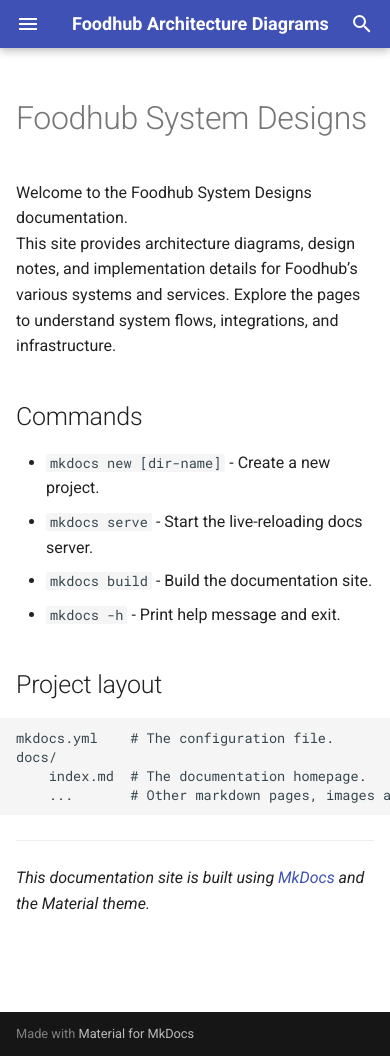
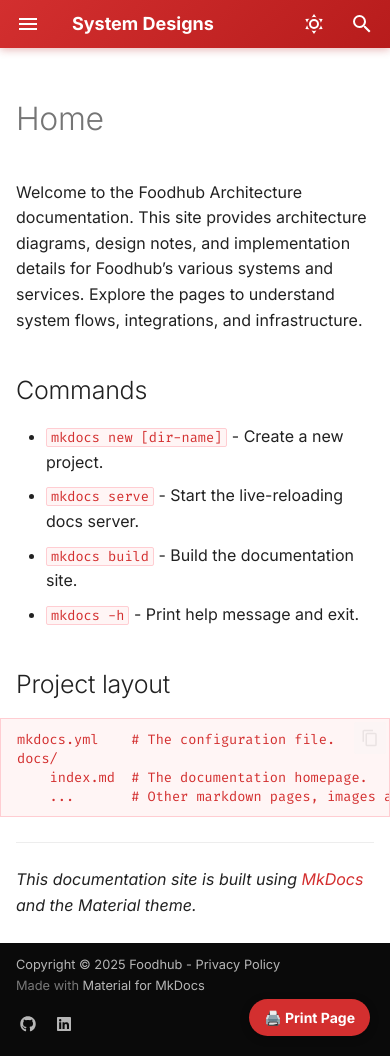
Before and after one commit to fh-asad/system_designs, an MkDocs documentation site: the page built from docs/index.md, in a window 390 px wide and 1056 px high. Built offline with MkDocs 1.6.1 and Material for MkDocs 9.7.7, drawn with Linux system fonts in a browser that asks for light colours; comment, search, counter and statistics services are not loaded.

Commit message:
Website design and color updation

```diff
--- /dev/null
+++ b/docs/css/foodhub-red-theme.css
@@ -0,0 +1,131 @@
+/* Foodhub Red Theme - Modern Restaurant Branding */
+:root > * {
+    /* Primary red colors */
+    --md-primary-fg-color: #D32F2F;        /* Foodhub primary red */
+    --md-primary-fg-color--light: #E53935; /* Lighter red */
+    --md-primary-fg-color--dark: #C62828;  /* Darker red */
+
+    /* Accent colors - complementary to red */
+    --md-accent-fg-color: #FF6E40;         /* Deep orange accent */
+    --md-accent-fg-color--transparent: rgba(255, 110, 64, 0.1);
+
+    /* Code block colors */
+    --md-code-bg-color: #FFF5F5;
+    --md-code-fg-color: #D32F2F;
+}
+
+/* Header styling with gradient */
+.md-header {
+    background: linear-gradient(135deg, #D32F2F 0%, #B71C1C 100%);
+    box-shadow: 0 2px 8px rgba(179, 28, 28, 0.3);
+}
+
+/* Navigation tabs */
+.md-tabs {
+    background: linear-gradient(135deg, #E53935 0%, #D32F2F 100%);
+    border-bottom: 1px solid #B71C1C;
+}
+
+.md-tabs__link--active {
+    color: #FFFFFF !important;
+    border-bottom: 3px solid #FF6E40 !important;
+    font-weight: 600;
+}
+
+.md-tabs__link:hover {
+    color: #FFCCBC !important;
+    background-color: rgba(179, 28, 28, 0.1);
+}
+
+/* Search box styling */
+.md-search__form {
+    background-color: rgba(255, 255, 255, 0.15) !important;
+    backdrop-filter: blur(10px);
+}
+
+.md-search__form:hover {
+    background-color: rgba(255, 255, 255, 0.25) !important;
+}
+
+.md-search__input::placeholder {
+    color: rgba(255, 255, 255, 0.7) !important;
+}
+
+/* Sidebar navigation */
+.md-nav--primary .md-nav__title {
+    background: linear-gradient(135deg, #D32F2F 0%, #B71C1C 100%);
+    color: white !important;
+    font-weight: 600;
+    padding: 4px 5px 6px 20px;
+}
+
+.md-nav__item .md-nav__link--active {
+    color: #D32F2F !important;
+    font-weight: 600;
+}
+
+.md-nav__item .md-nav__link:hover {
+    color: #FF6E40 !important;
+}
+
+/* Buttons and interactive elements */
+.md-typeset a {
+    color: #D32F2F;
+}
+
+.md-typeset a:hover {
+    color: #FF6E40;
+    text-decoration: underline;
+}
+
+/* Code blocks */
+.md-typeset code {
+    background-color: #FFF5F5;
+    color: #D32F2F;
+    border: 1px solid #FFCDD2;
+}
+
+/* Admonition boxes with red theme */
+.md-typeset .admonition.note {
+    border-left-color: #D32F2F;
+}
+
+.md-typeset .admonition.note > .admonition-title {
+    background-color: rgba(211, 47, 47, 0.1);
+    border-bottom-color: #FFCDD2;
+}
+
+/* Footer styling */
+.md-footer {
+    background: linear-gradient(135deg, #B71C1C 0%, #8B0000 100%);
+}
+
+.md-footer-meta {
+    background-color: #0a0a0a; /* Complementary purple for footer meta */
+}
+
+/* Dark mode support */
+[data-md-color-scheme="slate"] {
+    --md-primary-fg-color: #B71C1C;
+    --md-primary-fg-color--light: #D32F2F;
+    --md-primary-fg-color--dark: #8B0000;
+    --md-accent-fg-color: #FF8A65;
+
+    --md-code-bg-color: #2D1B1B;
+    --md-code-fg-color: #FF8A65;
+}
+
+[data-md-color-scheme="slate"] .md-header {
+    background: linear-gradient(135deg, #B71C1C 0%, #8B0000 100%);
+}
+
+[data-md-color-scheme="slate"] .md-tabs {
+    background: linear-gradient(135deg, #C62828 0%, #B71C1C 100%);
+}
+
+/* Responsive design enhancements */
+@media screen and (max-width: 76.1875em) {
+    .md-nav--primary .md-nav__title {
+        background: linear-gradient(135deg, #D32F2F 0%, #B71C1C 100%);
+    }
+}
--- /dev/null
+++ b/docs/css/print.css
@@ -0,0 +1,121 @@
+/* Print-specific styles */
+@media print {
+    /* Hide unnecessary elements */
+    .md-header,
+    .md-tabs,
+    .md-footer,
+    .md-sidebar,
+    .print-button,
+    .md-content__button,
+    .md-nav__title,
+    .md-search,
+    .md-dialog,
+    .md-announce,
+    .md-source,
+    .md-source__repository {
+        display: none !important;
+    }
+
+    /* Ensure content takes full width */
+    .md-main {
+        display: block !important;
+    }
+
+    .md-content {
+        margin: 0 !important;
+        padding: 0 !important;
+        max-width: 100% !important;
+    }
+
+    /* Improve readability for print */
+    body {
+        font-size: 12pt !important;
+        line-height: 1.6 !important;
+        color: #000 !important;
+        background: #fff !important;
+    }
+
+    /* Ensure links are visible in print */
+    a {
+        color: #000 !important;
+        text-decoration: underline !important;
+    }
+
+    /* Add URL after links */
+    a[href]::after {
+        content: " (" attr(href) ")";
+        font-size: 10pt;
+        color: #666;
+    }
+
+    /* Don't show URLs for these elements */
+    a[href^="#"]::after,
+    a[href^="javascript:"]::after {
+        content: "" !important;
+    }
+
+    /* Improve code block printing */
+    pre, code {
+        background-color: #f8f8f8 !important;
+        border: 1px solid #ddd !important;
+        color: #000 !important;
+        white-space: pre-wrap !important;
+    }
+
+    /* Page breaks */
+    h1, h2, h3 {
+        page-break-after: avoid;
+    }
+
+    pre, blockquote {
+        page-break-inside: avoid;
+    }
+
+    /* Remove backgrounds and shadows */
+    .md-typeset pre > code {
+        background-color: #f8f8f8 !important;
+        -webkit-print-color-adjust: exact;
+        print-color-adjust: exact;
+    }
+
+    /* Header for printed pages */
+    @page {
+        margin: 2cm;
+        @top-right {
+            content: "Foodhub Architecture Documentation";
+            font-size: 10pt;
+            color: #666;
+        }
+        @bottom-right {
+            content: "Page " counter(page) " of " counter(pages);
+            font-size: 10pt;
+            color: #666;
+        }
+    }
+
+    /* First page header */
+    @page :first {
+        @top-right {
+            content: "";
+        }
+    }
+
+    /* Print logo and title on first page */
+    .md-content::before {
+        content: "";
+        display: block;
+        text-align: center;
+        margin-bottom: 2cm;
+    }
+
+    .md-content::after {
+        content: "Foodhub Architecture Documentation | Confidential";
+        display: block;
+        text-align: center;
+        margin-top: 2cm;
+        font-size: 10pt;
+        color: #666;
+        border-top: 1px solid #ddd;
+        padding-top: 1cm;
+    }
+}
--- /dev/null
+++ b/docs/css/zoom.css
@@ -0,0 +1,10 @@
+/* docs/css/zoom.css */
+img {
+    transition: transform 0.3s ease;
+    cursor: zoom-in;
+  }
+  img:hover {
+    transform: scale(1.5);
+    z-index: 10;
+    position: relative;
+  }
--- a/docs/index.md
+++ b/docs/index.md
@@ -1,6 +1,5 @@
-# Foodhub System Designs
-
-Welcome to the Foodhub System Designs documentation.
+# Home
+Welcome to the Foodhub Architecture documentation.
 This site provides architecture diagrams, design notes, and implementation details for Foodhub’s various systems and services. Explore the pages to understand system flows, integrations, and infrastructure.
 
 ## Commands
--- /dev/null
+++ b/docs/js/custom.js
@@ -0,0 +1,66 @@
+// Add Foodhub branding to page title
+document.addEventListener('DOMContentLoaded', function() {
+    // Add foodhub badge to h1 elements
+    const mainTitle = document.querySelector('h1');
+    if (mainTitle && !mainTitle.querySelector('.foodhub-badge')) {
+        const badge = document.createElement('span');
+        badge.className = 'foodhub-badge';
+        badge.textContent = '';
+        mainTitle.appendChild(badge);
+    }
+
+    // Add custom logo click behavior
+    const logo = document.querySelector('.md-header__button.md-logo');
+    if (logo) {
+        logo.addEventListener('click', function(e) {
+            e.preventDefault();
+            window.scrollTo({ top: 0, behavior: 'smooth' });
+        });
+    }
+
+    // Create print button
+    function addPrintButton() {
+        // Check if we're on a content page (not home page)
+        const contentContainer = document.querySelector('.md-content');
+        if (!contentContainer) return;
+
+        // Create print button
+        const printButton = document.createElement('button');
+        printButton.innerHTML = '🖨️ Print Page';
+        printButton.className = 'print-button';
+        printButton.style.cssText = `
+            position: fixed;
+            bottom: 20px;
+            right: 20px;
+            z-index: 1000;
+            background: var(--md-primary-fg-color);
+            color: white;
+            border: none;
+            padding: 10px 15px;
+            border-radius: 25px;
+            cursor: pointer;
+            font-size: 14px;
+            font-weight: bold;
+            box-shadow: 0 2px 8px rgba(0,0,0,0.3);
+            transition: all 0.3s ease;
+        `;
+
+        printButton.onmouseover = function() {
+            this.style.background = 'var(--md-primary-fg-color--dark)';
+            this.style.transform = 'scale(1.05)';
+        };
+
+        printButton.onmouseout = function() {
+            this.style.background = 'var(--md-primary-fg-color)';
+            this.style.transform = 'scale(1)';
+        };
+
+        printButton.onclick = function() {
+            window.print();
+        };
+
+        document.body.appendChild(printButton);
+    }
+
+    addPrintButton();
+});
--- /dev/null
+++ b/docs/js/zoom.js
@@ -0,0 +1,8 @@
+// docs/js/zoom.js
+// Load medium-zoom from CDN dynamically
+const script = document.createElement('script');
+script.src = 'https://cdn.jsdelivr.net/npm/medium-zoom@1/dist/medium-zoom.min.js';
+script.onload = () => {
+    mediumZoom('img');
+};
+document.head.appendChild(script);
--- a/mkdocs.yml
+++ b/mkdocs.yml
@@ -1,9 +1,77 @@
-site_name: Foodhub Architecture Diagrams
+site_name: System Designs
+site_description: Comprehensive documentation of Foodhub's system architecture
+site_author: Foodhub Engineering Team
+
 theme:
   name: material
-docs_dir: docs          # or set to 'docs' if you moved files
+  logo: assets/logo.png
+  favicon: assets/favicon.ico
+  features:
+    - content.code.copy
+    - content.tabs.link
+    - content.images.lightbox
+  palette:
+    - scheme: default
+      toggle:
+        icon: material/weather-sunny
+        name: Switch to dark mode
+      primary: indigo
+      accent: indigo
+    - scheme: slate
+      toggle:
+        icon: material/weather-night
+        name: Switch to light mode
+      primary: indigo
+      accent: indigo
+# Custom fonts (optional)
+  font:
+    text: Inter
+    code: Fira Code
+    icon: material
+
+docs_dir: docs
+repo_url: https://github.com/fh-asad/system_designs
+repo_name: fh-asad/system_designs
+
 plugins:
-  - search
-  - drawio-exporter:
-      drawio_executable: "/Applications/draw.io.app/Contents/MacOS/draw.io"   # adapt to your OS
-      format: svg
+  - search:
+      separator: '[\s\-,;!?]+'
+      min_search_length: 3
+  - minify:
+      minify_html: true
+
+markdown_extensions:
+  - toc:
+      permalink: true
+      toc_depth: 3
+  - admonition
+  - pymdownx.details
+  - pymdownx.superfences
+  - pymdownx.tabbed:
+      alternate_style: true
+  - pymdownx.tasklist:
+      custom_checkbox: true
+  - pymdownx.emoji:
+      emoji_index: !!python/name:material.extensions.emoji.twemoji
+      emoji_generator: !!python/name:material.extensions.emoji.to_svg
+
+extra:
+  social:
+    - icon: fontawesome/brands/github
+      link: https://github.com/foodhub
+    - icon: fontawesome/brands/linkedin
+      link: https://linkedin.com/company/foodhub
+
+extra_javascript:
+  - js/zoom.js
+  - https://polyfill.io/v3/polyfill.min.js?features=es6
+  - js/custom.js
+
+extra_css:
+  - css/zoom.css
+  - css/print.css
+  - css/foodhub-red-theme.css
+
+copyright: |
+  Copyright &copy; 2025 Foodhub -
+  <a href="/privacy">Privacy Policy</a>
```
Also changed, not shown: docs/categories/CI-CD_pipeline/foodhub_web/README.md (renamed from docs/foodhub-architecture/pipeline(CI-CD)/foodhub_web/README.md, +3 -3 lines), docs/categories/applications/foodhub_web/README.md (renamed from docs/foodhub-architecture/application/foodhub_web/README.md, +2 -2 lines), docs/assets/favicon.png (added), docs/assets/logo.png (added), docs/categories/CI-CD_pipeline/foodhub_web/diagram.png (renamed from docs/foodhub-architecture/pipeline(CI-CD)/foodhub_web/diagram.png), docs/categories/applications/foodhub_web/diagram.png (renamed from docs/foodhub-architecture/application/foodhub_web/diagram.png), 10 other files.
